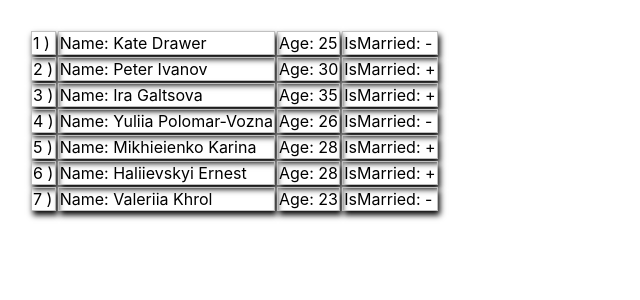
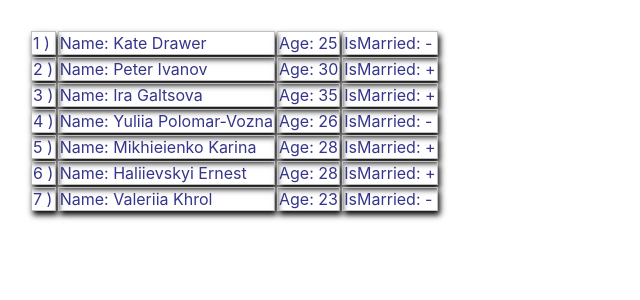
Before and after one commit to denis-denis718/student-Denis-Zaharchenko, a React (Create React App) app: page / in a window 1280 px wide. Shown: the top 300 px of the page, without its empty margins (0-640 px from the left). Built offline with nearby package versions, Linux system fonts and the light colour scheme.

Commit message:
text color changed to blue

```diff
--- a/src/index.css
+++ b/src/index.css
@@ -5,6 +5,7 @@ body {
     sans-serif;
   -webkit-font-smoothing: antialiased;
   -moz-osx-font-smoothing: grayscale;
+  color: rgb(53, 53, 139);
 }
 
 code {
```
